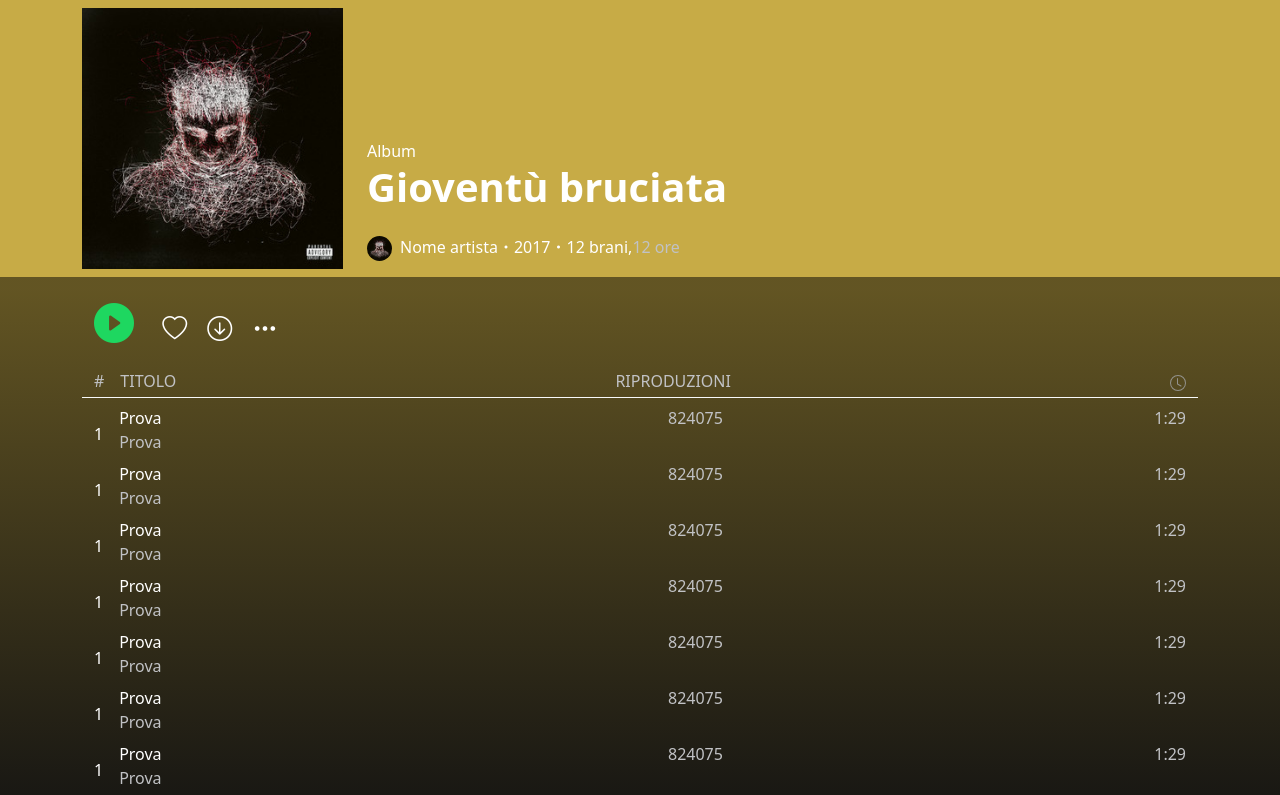
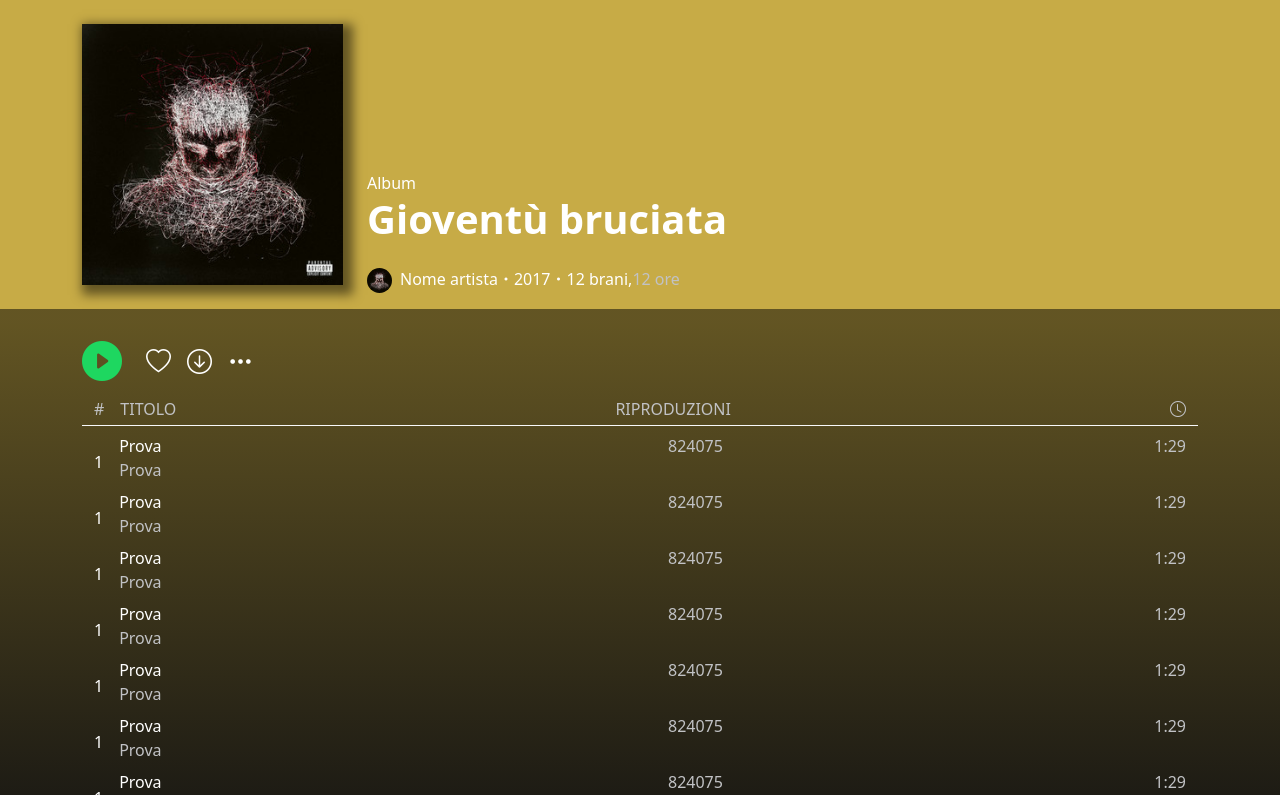
Before and after one commit to Kingvegeth/fs0124b-build-week-2, a website: page album.html in a window 1280 px wide. Shown: the top 795 px of the page. Drawn offline with nearby package versions, Linux system fonts and the light colour scheme.

Commit message:
fix icon

```diff
--- a/album.html
+++ b/album.html
@@ -16,7 +16,7 @@
             <div class="album-info container text-white   ">
                 <div class="row ">
                     <div class="col-12 text-center col-md-3">
-                        <img src="./assets/imgs/main/image-1.jpg" class="pb-2 pt-2 img-info" alt="">
+                        <img src="./assets/imgs/main/image-1.jpg" class="my-4 img-info" alt="">
                     </div>
                     <div class="col-12 col-md-9 d-flex flex-column justify-content-end pb-md-2 pt-md-2">
                         <div >
@@ -26,7 +26,7 @@
                         <div class="display-6 display-md-2  pb-2 pb-md-4 fw-bold">Gioventù bruciata</div>
                         <div class="d-flex flex-row mb-2">
                             <div class="me-2" >
-                                <img src="./assets/imgs/main/image-1.jpg" class="rounded-circle" width="25" height="25" alt="">
+                                <img src="./assets/imgs/main/image-1.jpg" class="rounded-circle avatar"alt="">
                             </div>
                             <div class="d-flex">
                                 <div class="artist-name">
@@ -73,12 +73,13 @@
 
             <div class="container">
                 <!-- Blocco a scomparsa su d-sm -->
-                <div class="play-icone container d-flex py-3  d-none d-md-block align-items-center">
-
-                    <i class="bi bi-play-circle-fill svg-pointer player-fill me-4"></i>
-                    <i class="bi bi-heart heart-icon svg-pointer me-3"></i>
+                <div class="play-icone d-flex py-3  d-none d-md-block align-items-center">
+                <div class="d-flex pt-3">
+                    <i class="bi bi-play-circle-fill  player-fill me-4 svg-pointer"></i>
+                    <i class="bi bi-heart heart-icon me-3 svg-pointer"></i>
                     <i class="bi bi-arrow-down-circle download svg-pointer me-3"></i>
                     <i class="bi bi-three-dots vertical-dot svg-pointer"></i>
+                </div>
 
                 </div>
                 <!-- Blocco a scomparsa su d-md -->
@@ -113,10 +114,7 @@
                             RIPRODUZIONI
                         </div>
                         <div>
-                            <svg xmlns="http://www.w3.org/2000/svg" width="16" height="16" fill="#93928C" class="bi bi-clock" viewBox="0 0 16 16">
-                                <path d="M8 3.5a.5.5 0 0 0-1 0V9a.5.5 0 0 0 .252.434l3.5 2a.5.5 0 0 0 .496-.868L8 8.71z"/>
-                                <path d="M8 16A8 8 0 1 0 8 0a8 8 0 0 0 0 16m7-8A7 7 0 1 1 1 8a7 7 0 0 1 14 0"/>
-                            </svg>
+                            <i class="bi bi-clock gray-color"></i>
                         </div>
                     </div>
                 </div>
@@ -140,8 +138,8 @@
                                 <div class="song-time d-none d-md-block gray-color">
                                     1:29
                                 </div>
-                                <div class="info-song mt-1 d-md-none">
-                                    <i class="bi bi-three-dots-vertical"></i>
+                                <div class="info-song mt-1 d-md-none svg-pointer">
+                                    <i class="bi bi-three-dots-vertical "></i>
                                 </div>
                             </div>
                         </div>
@@ -671,8 +669,8 @@
                                 <div class="song-time d-none d-md-block gray-color">
                                     1:29
                                 </div>
-                                <div class="info-song mt-1 d-md-none">
-                                    <i class="bi bi-three-dots-vertical"></i>
+                                <div class="info-song mt-1 d-md-none svg-pointer">
+                                    <i class="bi bi-three-dots-vertical "></i>
                                 </div>
                             </div>
                         </div>
--- a/scss/album.scss
+++ b/scss/album.scss
@@ -1,11 +1,11 @@
 @import "../node_modules/bootstrap/dist/css/bootstrap.min.css";
 
-$dark-background:#121212;
+$dark-background: #121212;
 $yellow-background: #c7ab46;
 $gray-color: #c1c2c5;
 $green-button: #1ed760;
 
-body{
+body {
     background-color: $dark-background;
 }
 
@@ -13,46 +13,60 @@ body{
     background-color: $yellow-background;
     width: 100%;
     height: 100%;
+
 }
 
 .avatar {
-    width: 20px;
-    border-radius: 50% 50% 50% 50%;
+    width: 25px;
+
 }
 
 .img-info {
+    box-shadow: 5px 5px 10px 5px rgba(0,0,0,0.5);
     @media screen and (max-width: 767px) {
         width: 50%;
+
     }
 
     @media screen and (min-width: 768px) {
         width: 100%;
+        ;
     }
 }
-.player-fill{
+
+.player-fill {
     color: $green-button;
     font-size: 40px;
 }
 
-.heart-icon{
+.heart-icon {
     font-size: 25px;
 }
 
-.download{
+.download {
     font-size: 25px;
 }
 
-.vertical-dot{
+.vertical-dot {
     font-size: 25px;
 }
 
-.shuffle{
+.shuffle {
     font-size: 25px;
 }
 
-.svg-pointer:hover {
-    cursor: pointer;
-    transform: scale(1.02);
+.svg-pointer {
+    border-radius: 50%;
+
+    text-align: center;
+    vertical-align: middle;
+    display: flex;
+    flex-direction: row;
+    align-items: center;
+    justify-content: center;
+    &:hover {
+        scale: 1.1;
+    }
 }
 
 .gradient {
```
Also changed, not shown: css/album.css, 1 other file.
